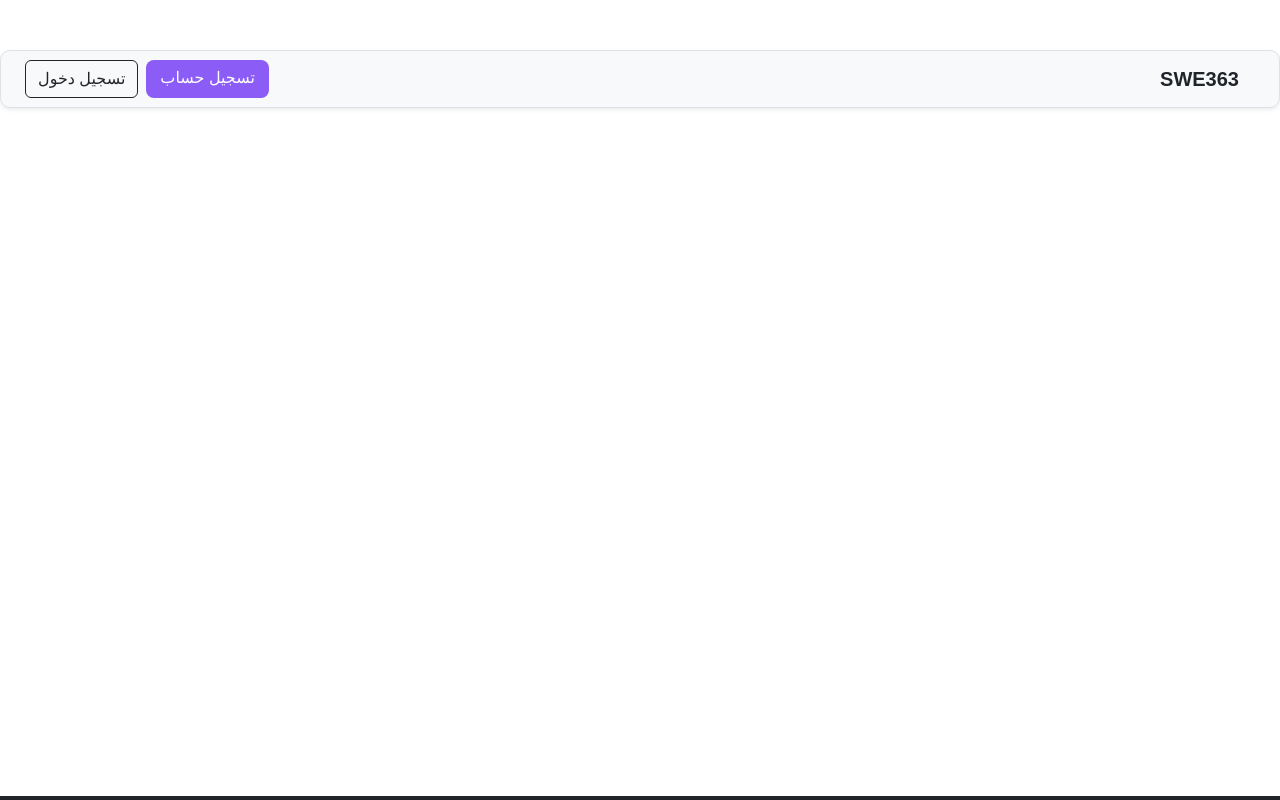
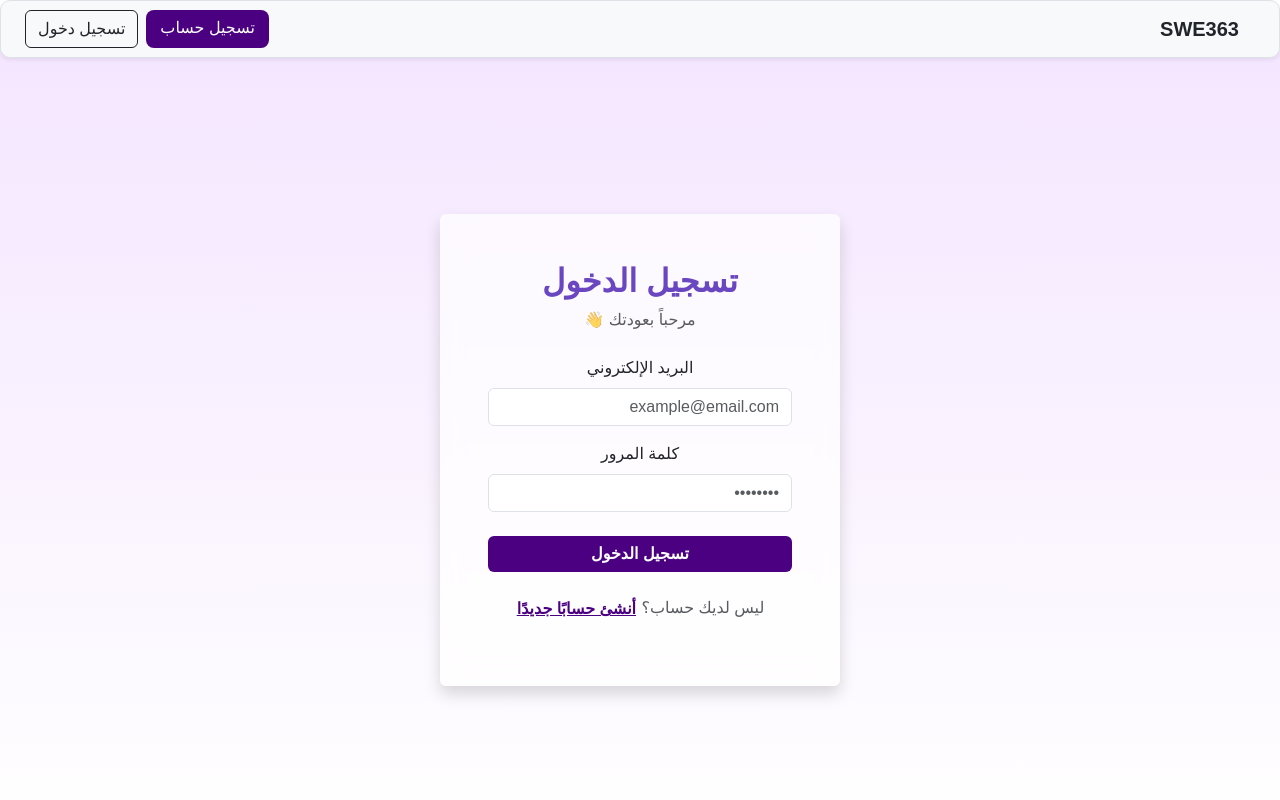
Before and after one commit to TurkiAlslamah/swe363_project, a React (Create React App) app in the folder client/: page /login in a window 1280 px wide. Shown: the top 800 px of the page. Built offline with nearby package versions, Linux system fonts and the light colour scheme.

Commit message:
login and register page

```diff
--- a/client/src/App.js
+++ b/client/src/App.js
@@ -1,20 +1,51 @@
 import { BrowserRouter, Routes, Route } from "react-router-dom";
-import Header from "./components/Header";
-import Footer from "./components/Footer";
-import Home from "./pages/Home";
+import { AuthProvider } from "./context/AuthContext";
+import ProtectedRoute from "./routes/ProtectedRoute";
 
-function App() {
+import Login from "./pages/auth/Login";
+import Register from "./pages/auth/Register";
+import Home from "./pages/user/Home";
+import AdminDashboard from "./pages/admin/Dashboard";
+import TeacherCourses from "./pages/teacher/TeacherDashboard";
+
+import Header from "./components/user/Header";
+import Footer from "./components/user/Footer";
+
+export default function App() {
   return (
+     <AuthProvider>
       <BrowserRouter>
         <Header />
+
         <main style={{ minHeight: "80vh" }}>
           <Routes>
+            {/* Public routes */}
             <Route path="/" element={<Home />} />
+            <Route path="/login" element={<Login />} />
+            <Route path="/register" element={<Register />} />
+
+            {/* Protected routes */}
+            <Route
+              path="/admin/dashboard"
+              element={
+                <ProtectedRoute allowedRoles={["admin"]}>
+                  <AdminDashboard />
+                </ProtectedRoute>
+              }
+            />
+            <Route
+              path="/teacher/courses"
+              element={
+                <ProtectedRoute allowedRoles={["teacher"]}>
+                  <TeacherCourses />
+                </ProtectedRoute>
+              }
+            />
           </Routes>
         </main>
+
         <Footer />
       </BrowserRouter>
+    </AuthProvider>
   );
 }
-
-export default App;
--- a/client/src/components/Header.jsx
+++ b/client/src/components/user/Header.jsx
@@ -1,12 +1,12 @@
 import { Link } from "react-router-dom";
-import { useAuth } from "../context/AuthContext";
+import { useAuth } from "../../context/AuthContext";
 
 export default function Header() {
   const { isLoggedIn, logout } = useAuth();
 
   return (
     <nav
-    className="navbar navbar-expand-lg navbar-dark d-flex justify-content-between flex-row-reverse px-4 py-2 shadow-sm"
+    className="navbar navbar-expand-lg navbar-dark d-flex justify-content-between flex-row-reverse px-4 py-2 shadow-sm fixed-top"
     style={{
       backgroundColor: "#f8f9fa",      // light gray
       border: "1px solid #dee2e6",     // subtle border
@@ -30,7 +30,7 @@ export default function Header() {
               borderRadius: "8px",
               fontWeight: "500",
               padding: "6px 14px",
-              backgroundColor: "#8B5CF6",
+              backgroundColor: "#4B0082",
               border: "none",
             }}
             to="/register"
--- a/client/src/context/AuthContext.jsx
+++ b/client/src/context/AuthContext.jsx
@@ -1,15 +1,15 @@
-import { createContext, useState, useContext } from "react";
+import { createContext, useContext, useState } from "react";
 
 const AuthContext = createContext();
 
 export function AuthProvider({ children }) {
-  const [isLoggedIn, setIsLoggedIn] = useState(false);
+  const [user, setUser] = useState(null);
 
-  const login = () => setIsLoggedIn(true);
-  const logout = () => setIsLoggedIn(false);
+  const login = (email, role = "user") => setUser({ email, role });
+  const logout = () => setUser(null);
 
   return (
-    <AuthContext.Provider value={{ isLoggedIn, login, logout }}>
+    <AuthContext.Provider value={{ user, login, logout }}>
       {children}
     </AuthContext.Provider>
   );
--- /dev/null
+++ b/client/src/pages/auth/Login.jsx
@@ -0,0 +1,87 @@
+import React from "react";
+import { useNavigate } from "react-router-dom";
+import { useAuth } from "../../context/AuthContext";
+
+export default function Login() {
+  const { login } = useAuth();
+  const navigate = useNavigate();
+
+  const handleLogin = (e) => {
+    e.preventDefault();
+    const email = e.target.email.value;
+    const password = e.target.password.value;
+
+    // simulate login
+    login(email, "user");
+    navigate("/home");
+  };
+
+  return (
+    <div
+      className="d-flex align-items-center justify-content-center min-vh-100"
+      style={{
+        background: "linear-gradient(180deg, #f4e6ff 0%, #ffffff 100%)",
+        direction: "rtl",
+      }}
+    >
+      <div
+        className="p-5 shadow rounded"
+        style={{
+          width: "100%",
+          maxWidth: "400px",
+          background: "rgba(255, 255, 255, 0.7)",
+          backdropFilter: "blur(10px)",
+        }}
+      >
+        <h2 className="text-center fw-bold text-primary mb-2">تسجيل الدخول</h2>
+        <p className="text-center text-muted mb-4">مرحباً بعودتك 👋</p>
+
+        <form onSubmit={handleLogin}>
+          <div className="mb-3">
+            <label className="form-label">البريد الإلكتروني</label>
+            <input
+              type="email"
+              name="email"
+              className="form-control text-end"
+              placeholder="example@email.com"
+              required
+            />
+          </div>
+
+          <div className="mb-4">
+            <label className="form-label">كلمة المرور</label>
+            <input
+              type="password"
+              name="password"
+              className="form-control text-end"
+              placeholder="••••••••"
+              required
+            />
+          </div>
+
+          <button
+            type="submit"
+            className="btn w-100 text-white fw-bold"
+            style={{
+              backgroundColor: "#4B0082",
+              border: "none",
+            }}
+          >
+            تسجيل الدخول
+          </button>
+        </form>
+
+        <p className="text-center mt-4 text-muted">
+          ليس لديك حساب؟{" "}
+          <button
+            onClick={() => navigate("/register")}
+            className="btn btn-link p-0 fw-bold"
+            style={{ color: "#4B0082" }}
+          >
+            أنشئ حسابًا جديدًا
+          </button>
+        </p>
+      </div>
+    </div>
+  );
+}
--- /dev/null
+++ b/client/src/pages/auth/Register.jsx
@@ -0,0 +1,107 @@
+import React from "react";
+import { useNavigate } from "react-router-dom";
+import { useAuth } from "../../context/AuthContext";
+
+export default function Register() {
+  const { login } = useAuth(); // simulate registering and logging in
+  const navigate = useNavigate();
+
+  const handleRegister = (e) => {
+    e.preventDefault();
+    const fullName = e.target.fullName.value;
+    const email = e.target.email.value;
+    const password = e.target.password.value;
+    const confirmPassword = e.target.confirmPassword.value;
+
+    if (password !== confirmPassword) {
+      alert("كلمتا السر غير متطابقتين");
+      return;
+    }
+
+    // Simulate register -> login -> navigate
+    login(email, "user");
+    navigate("/home");
+  };
+
+  return (
+    <div
+      className="d-flex align-items-center justify-content-center min-vh-100"
+      style={{
+        background: "linear-gradient(180deg, #f4e6ff 0%, #ffffff 100%)",
+        direction: "rtl",
+      }}
+    >
+      <div
+        className="p-5 shadow rounded"
+        style={{
+          width: "100%",
+          maxWidth: "400px",
+          background: "rgba(255, 255, 255, 0.7)",
+          backdropFilter: "blur(10px)",
+        }}
+      >
+        <h2 className="text-center fw-bold text-primary mb-2">
+          انضم إلى منصتنا
+        </h2>
+        <p className="text-center text-muted mb-4">ابدأ رحلتك الآن</p>
+
+        <form onSubmit={handleRegister}>
+          <div className="mb-3">
+            <label className="form-label">الاسم الكامل</label>
+            <input
+              type="text"
+              name="fullName"
+              className="form-control text-end"
+              placeholder="أدخل اسمك الكامل"
+              required
+            />
+          </div>
+
+          <div className="mb-3">
+            <label className="form-label">البريد الإلكتروني</label>
+            <input
+              type="email"
+              name="email"
+              className="form-control text-end"
+              placeholder="example@email.com"
+              required
+            />
+          </div>
+
+          <div className="mb-3">
+            <label className="form-label">كلمة السر</label>
+            <input
+              type="password"
+              name="password"
+              className="form-control text-end"
+              placeholder="••••••••"
+              required
+            />
+          </div>
+
+          <div className="mb-4">
+            <label className="form-label">تأكيد كلمة السر</label>
+            <input
+              type="password"
+              name="confirmPassword"
+              className="form-control text-end"
+              placeholder="••••••••"
+              required
+            />
+          </div>
+
+          <button
+            type="submit"
+            className="btn w-100 text-white fw-bold"
+            style={{
+              backgroundColor: "#4B0082",
+              border: "none",
+            }}
+          >
+            ابدأ رحلتك الآن
+          </button>
+        </form>
+      </div>
+    </div>
+  );
+}
--- a/client/src/pages/Home.jsx
+++ b/client/src/pages/user/Home.jsx
@@ -1,4 +1,4 @@
-import bookImage from "../assets/images/book.svg";
+import bookImage from "../../assets/images/book.svg";
 import { motion } from "framer-motion";
 
 export default function Home() {
@@ -29,7 +29,9 @@ return (
 
           {/* Right Column - Text Content (Arabic RTL) */}
           <div className="col-lg-6 text-end mb-4 mb-lg-0">
-            <h1 className="display-2 fw-bold text-primary mb-3">
+            <h1 className="display-2 fw-bold mb-3" style={{
+              color: "#4B0082"
+            }}>
               اختبر قدراتك وابدأ
                رحلتك نحو التفوق
             </h1>
--- /dev/null
+++ b/client/src/routes/ProtectedRoute.jsx
@@ -0,0 +1,12 @@
+import { Navigate } from "react-router-dom";
+import { useAuth } from "../context/AuthContext";
+
+export default function ProtectedRoute({ children, allowedRoles }) {
+  const { user } = useAuth();
+
+  if (!user) return <Navigate to="/login" replace />;
+  if (allowedRoles && !allowedRoles.includes(user.role))
+    return <Navigate to="/unauthorized" replace />;
+
+  return children;
+}
```
Also changed, not shown: client/src/pages/auth/Auth.jsx (added, +75 -0 lines), client/src/components/user/Footer.jsx (renamed from client/src/components/Footer.jsx), client/src/pages/admin/Dashboard.jsx (added), client/src/pages/teacher/TeacherDashboard.jsx (added). Lines whose indentation alone changed are shown as unchanged.
